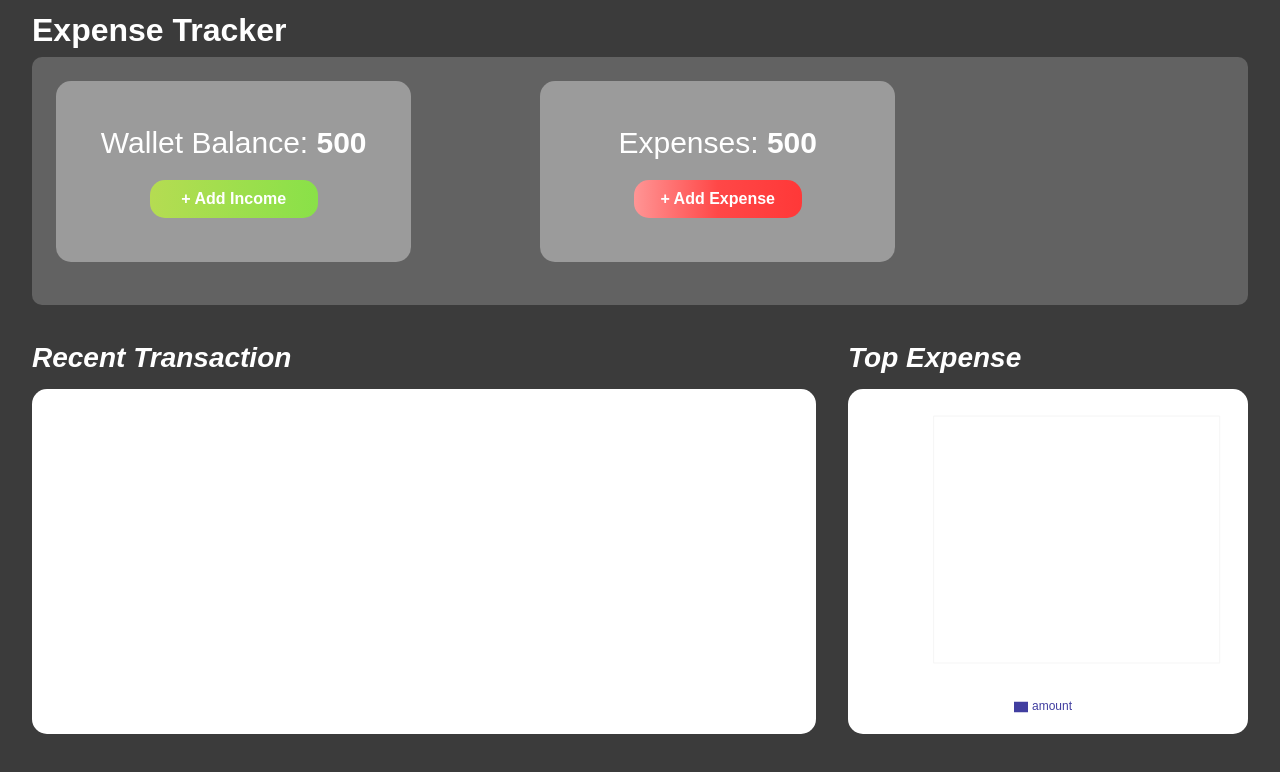
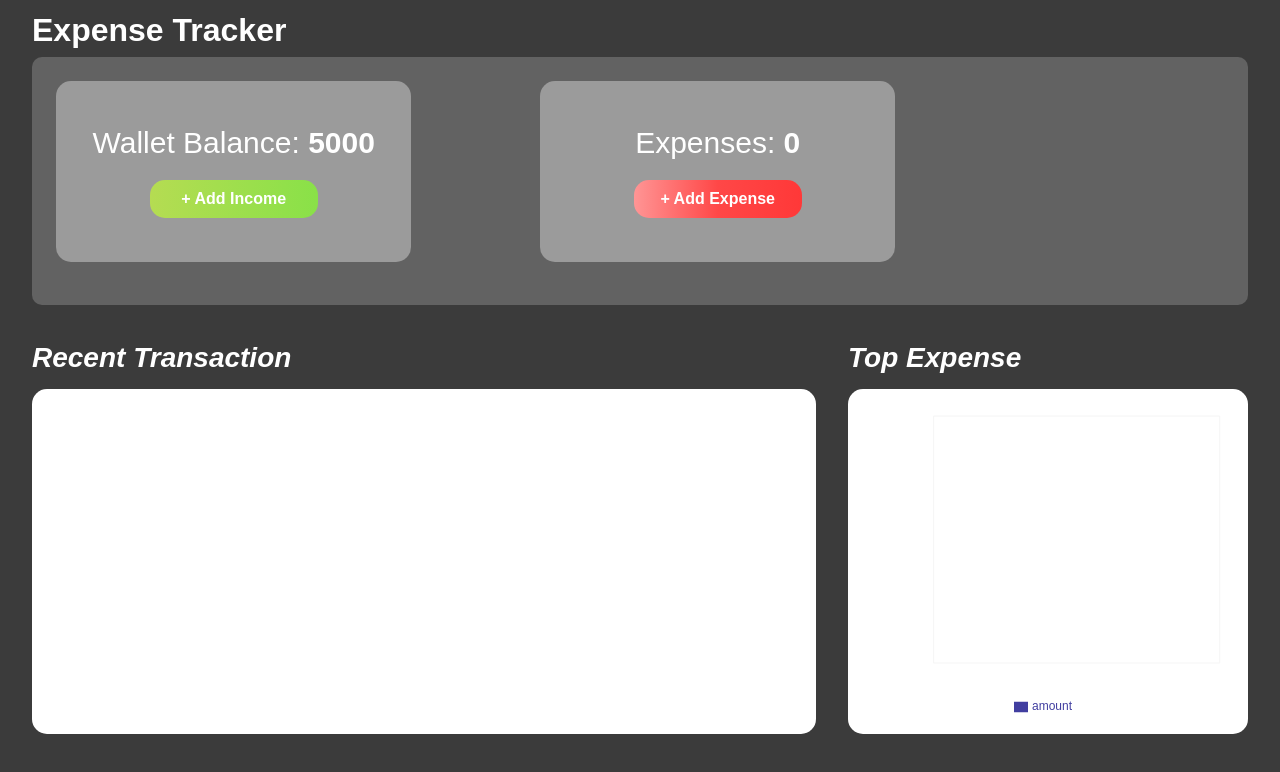
Before and after one commit to pool22110/Expense_tracker, a Next.js app: page / in a window 1280 px wide. Shown: the top 772 px of the page. Built offline with nearby package versions, Linux system fonts and the light colour scheme.

Commit message:
fetch data from redux

```diff
--- a/src/app/page.tsx
+++ b/src/app/page.tsx
@@ -3,22 +3,34 @@
 import Card from "@/components/Card";
 import PiePresentation from "@/components/PiePresentation";
 import TopExpense from "@/components/TopExpense";
-import { store } from "@/store/store";
+import { RootState, store } from "@/store/store";
 import { Provider } from "react-redux";
 import { useState } from "react";
 import Modals from "@/components/Modals";
 import RecentTransaction from "@/components/RecentTransaction";
+import { useSelector } from "react-redux";
+import { useDispatch } from "react-redux";
 
-export default function Home() {
+export default function HomeProvider() {
+  return (
+    <Provider store={store}>
+      <Home />
+    </Provider>
+  );
+}
+
+function Home() {
   const [showModal, setShowModal] = useState<boolean>(false);
   const [modalType, setModalType] = useState<"INCOME" | "EXPENSE" | "">("");
+
+  const balance = useSelector((state: RootState) => state.balance);
+  const expense = useSelector((state: RootState) => state.expense);
 
   const handleCloseModal = (): void => {
     setShowModal((prev) => !prev);
   };
 
   return (
-    <Provider store={store}>
     <main className="py-3 px-8">
       {modalType === "INCOME" ? (
         <Modals
@@ -40,14 +52,14 @@ export default function Home() {
       <div className="w-full h-max p-6 rounded-[10px] bg-[#626262] mt-[9px] flex justify-between">
         <Card
           title="Wallet Balance"
-            amount={500}
+          amount={balance}
           type="INCOME"
           handleCloseModal={handleCloseModal}
           setModalType={setModalType}
         />
         <Card
           title="Expenses"
-            amount={500}
+          amount={expense}
           type="EXPENSE"
           handleCloseModal={handleCloseModal}
           setModalType={setModalType}
@@ -59,6 +71,5 @@ export default function Home() {
         <TopExpense />
       </div>
     </main>
-    </Provider>
   );
 }
```
Lines whose indentation alone changed are shown as unchanged.
